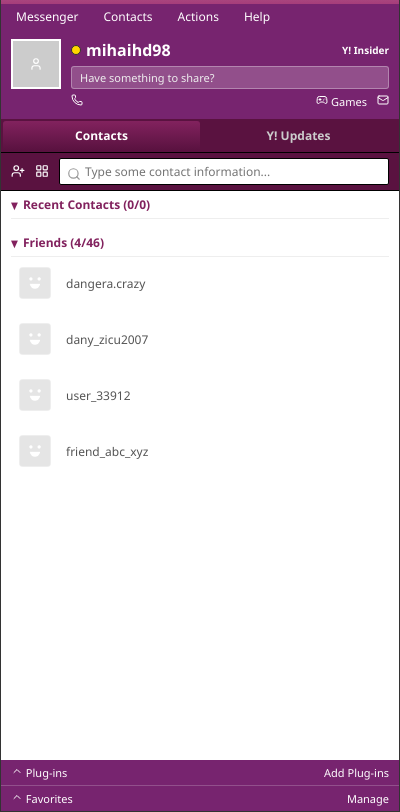
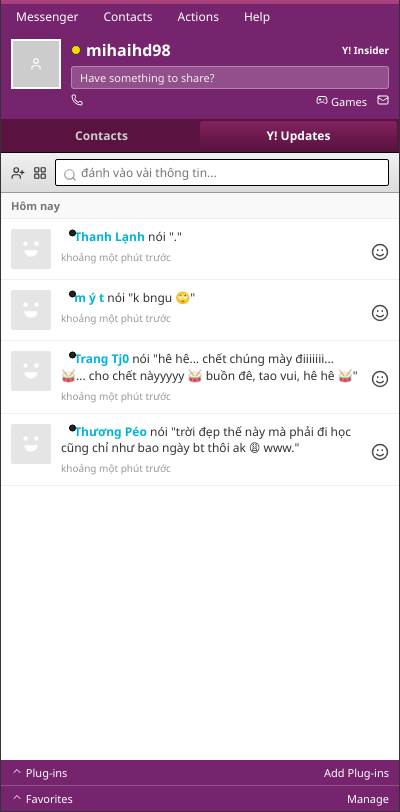
Before and after one commit to Danchoimod/Zahu-Messenger, an Electron app: page src/index.html in a window 400 px wide. Both pictures are taken after a click on the element "Y! Updates". Shown: the part 32-844 px from the top of the page. Drawn offline with nearby package versions, Linux system fonts and the light colour scheme.

Commit message:
add y!UPDATE

```diff
--- a/src/index.html
+++ b/src/index.html
@@ -301,22 +301,25 @@
     }
 
     .toolbar {
-      padding: 5px 10px;
+      padding: 6px 10px;
       display: flex;
       align-items: center;
-      gap: 10px;
-      background: var(--yahoo-purple-dark);
-      border-bottom: 1px solid #000;
+      gap: 8px;
+      background: linear-gradient(to bottom, #f0f0f0, #dcdcdc);
+      border-bottom: 1px solid #999;
     }
 
     .tool-btn {
       font-size: 16px;
       cursor: pointer;
-      color: white;
+      color: #333;
+      display: flex;
+      align-items: center;
+      justify-content: center;
     }
 
     .tool-btn:hover {
-      color: var(--yahoo-mauve);
+      color: #000;
     }
 
     .search-container {
@@ -405,6 +408,79 @@
 
     .footer-panel-divider {
       border-top: 1px solid rgba(255, 255, 255, 0.2);
+    }
+
+    .updates-list {
+      flex: 1;
+      overflow-y: auto;
+      padding: 0;
+      display: none;
+      background: #fff;
+    }
+
+    .updates-header {
+      padding: 5px 10px;
+      font-size: 11px;
+      font-weight: bold;
+      color: #777;
+      background: #f9f9f9;
+      border-bottom: 1px solid #eee;
+    }
+
+    .update-item {
+      display: flex;
+      padding: 10px;
+      border-bottom: 1px solid #f0f0f0;
+      gap: 10px;
+    }
+
+    .update-avatar {
+      width: 40px;
+      height: 40px;
+      background: #eee;
+      border-radius: 2px;
+      flex-shrink: 0;
+      overflow: hidden;
+    }
+
+    .update-content {
+      flex: 1;
+      font-size: 12px;
+      line-height: 1.4;
+    }
+
+    .update-user {
+      color: #00b4d8;
+      font-weight: bold;
+      text-decoration: none;
+    }
+
+    .update-action {
+      color: #333;
+    }
+
+    .update-message {
+      color: #333;
+    }
+
+    .update-time {
+      display: block;
+      font-size: 10px;
+      color: #999;
+      margin-top: 4px;
+    }
+
+    .update-emoji {
+      display: flex;
+      align-items: center;
+      justify-content: center;
+      padding-top: 5px;
+    }
+
+    .update-emoji-icon {
+      width: 18px;
+      height: 18px;
+      opacity: 0.7;
     }
   </style>
 </head>
@@ -573,12 +649,12 @@
         <span style="position: absolute; left: 8px; top: 6px; color: #999;">
           <i data-lucide="search" style="width: 14px; height: 14px;"></i>
         </span>
-        <input type="text" class="search-input" placeholder="Type some contact information...">
+        <input type="text" class="search-input" placeholder="đánh vào vài thông tin...">
       </div>
     </div>
 
     <!-- Contact List -->
-    <div class="contact-list">
+    <div class="contact-list" id="contacts-container">
       <div class="group-header">
         Recent Contacts (0/0)
       </div>
@@ -604,6 +680,65 @@
         <div class="contact-icon"><img src="../public/avatar.png"
             style="width: 30px; height: 30px; border-radius: 2px;"></div>
         <span class="contact-name">friend_abc_xyz</span>
+      </div>
+    </div>
+
+    <!-- Y! Updates List -->
+    <div class="updates-list" id="updates-container">
+      <div class="updates-header">Hôm nay</div>
+
+      <div class="update-item">
+        <div class="update-avatar"><img src="../public/avatar.png" style="width: 100%; height: 100%;"></div>
+        <div class="update-content">
+          <span class="status-dot-mini active"
+            style="position: relative; top: -1px; margin-right: 3px; display: inline-block;"></span>
+          <a href="#" class="update-user">Thanh Lạnh</a> <span class="update-action">nói "."</span>
+          <span class="update-time">khoảng một phút trước</span>
+        </div>
+        <div class="update-emoji">
+          <i data-lucide="smile" class="update-emoji-icon"></i>
+        </div>
+      </div>
+
+      <div class="update-item">
+        <div class="update-avatar"><img src="../public/avatar.png" style="width: 100%; height: 100%;"></div>
+        <div class="update-content">
+          <span class="status-dot-mini active"
+            style="position: relative; top: -1px; margin-right: 3px; display: inline-block;"></span>
+          <a href="#" class="update-user">m ý t</a> <span class="update-action">nói "k bngu 🙄"</span>
+          <span class="update-time">khoảng một phút trước</span>
+        </div>
+        <div class="update-emoji">
+          <i data-lucide="smile" class="update-emoji-icon"></i>
+        </div>
+      </div>
+
+      <div class="update-item">
+        <div class="update-avatar"><img src="../public/avatar.png" style="width: 100%; height: 100%;"></div>
+        <div class="update-content">
+          <span class="status-dot-mini active"
+            style="position: relative; top: -1px; margin-right: 3px; display: inline-block;"></span>
+          <a href="#" class="update-user">Trang Tj0</a> <span class="update-action">nói "hê hê... chết chúng mày
+            điiiiiii... 🥁... cho chết nàyyyyy 🥁 buồn đê, tao vui, hê hê 🥁"</span>
+          <span class="update-time">khoảng một phút trước</span>
+        </div>
+        <div class="update-emoji">
+          <i data-lucide="smile" class="update-emoji-icon"></i>
+        </div>
+      </div>
+
+      <div class="update-item">
+        <div class="update-avatar"><img src="../public/avatar.png" style="width: 100%; height: 100%;"></div>
+        <div class="update-content">
+          <span class="status-dot-mini active"
+            style="position: relative; top: -1px; margin-right: 3px; display: inline-block;"></span>
+          <a href="#" class="update-user">Thương Péo</a> <span class="update-action">nói "trời đẹp thế này mà phải đi
+            học cũng chỉ như bao ngày bt thôi ak 😩 www."</span>
+          <span class="update-time">khoảng một phút trước</span>
+        </div>
+        <div class="update-emoji">
+          <i data-lucide="smile" class="update-emoji-icon"></i>
+        </div>
       </div>
     </div>
 
@@ -711,6 +846,26 @@
         window.api.openChat({ name: contactName });
       });
     });
+
+    // Tab switching logic
+    const tabs = document.querySelectorAll('.tab');
+    const contactsContainer = document.getElementById('contacts-container');
+    const updatesContainer = document.getElementById('updates-container');
+
+    tabs.forEach(tab => {
+      tab.addEventListener('click', () => {
+        tabs.forEach(t => t.classList.remove('active'));
+        tab.classList.add('active');
+
+        if (tab.textContent === 'Contacts') {
+          contactsContainer.style.display = 'block';
+          updatesContainer.style.display = 'none';
+        } else {
+          contactsContainer.style.display = 'none';
+          updatesContainer.style.display = 'block';
+        }
+      });
+    });
   </script>
 </body>
 
```
